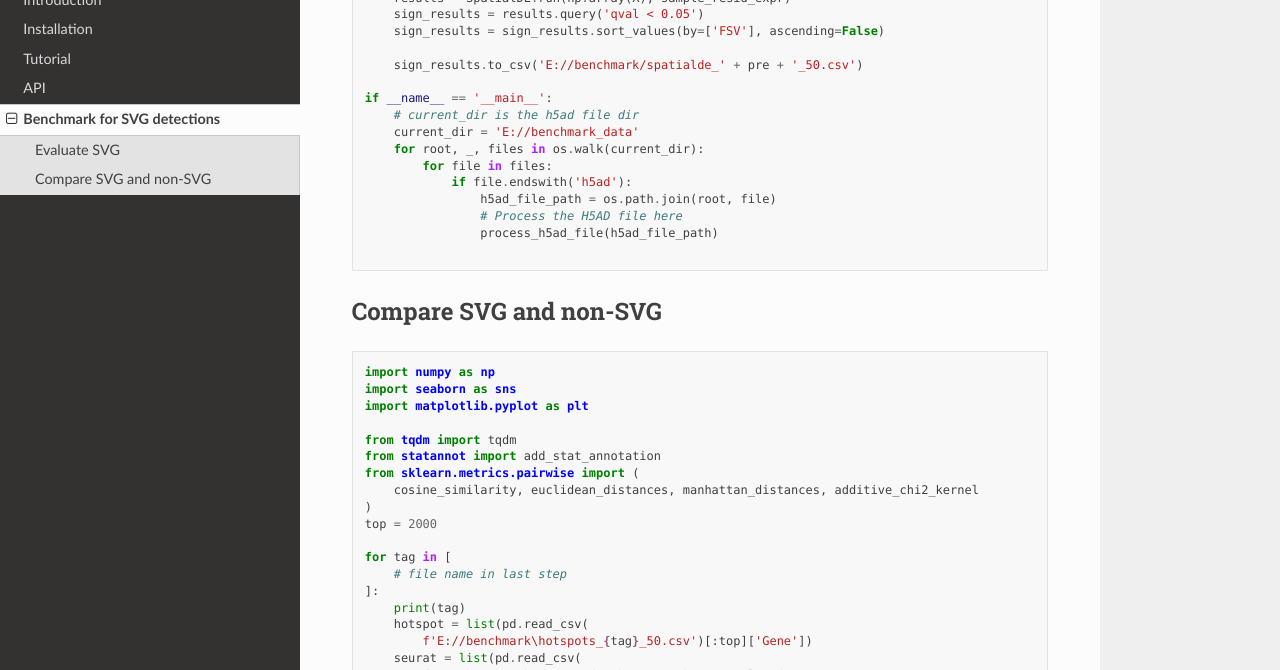
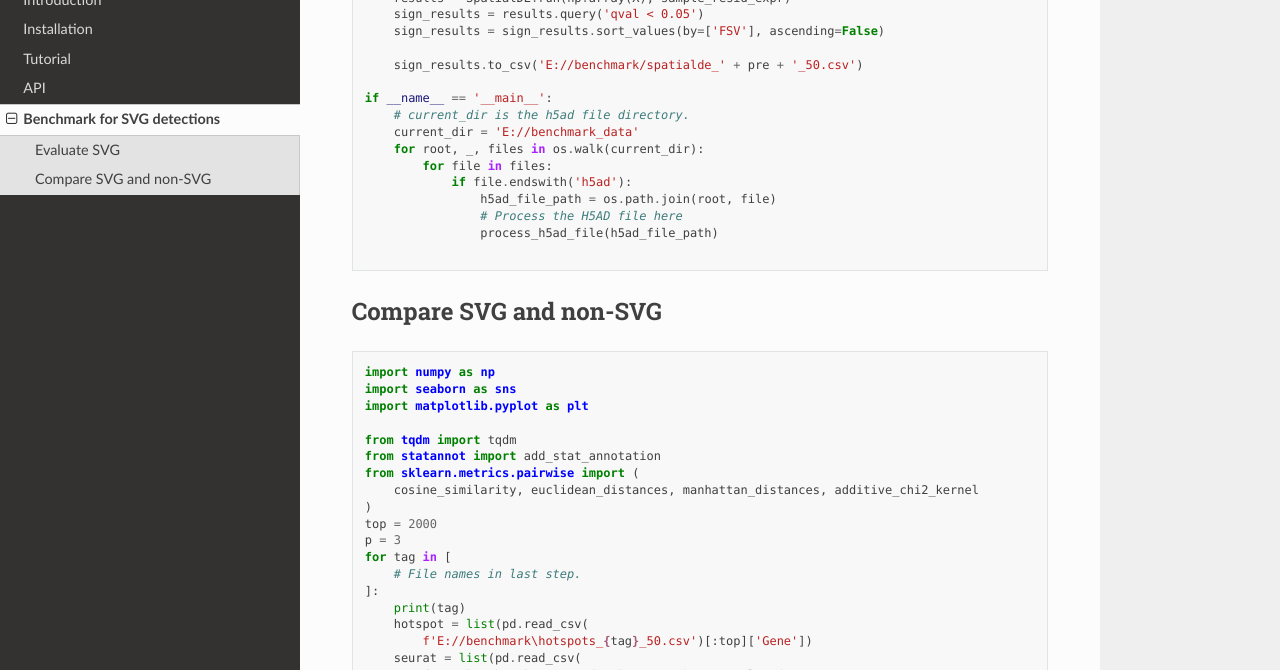
Before and after one commit to PSSUN/STMinerDoc, a Sphinx documentation site: the page built from source/Benchmark/Benchmark.md, in a window 1280 px wide and 1400 px high, scrolled down 1179 px. Shown: the part 152-822 px from the top of the window. Built offline with Sphinx 7.4.7 and the Read the Docs theme 2.0.0, drawn with Linux system fonts in a browser that asks for light colours.

Commit message:
Update Benchmark.md

```diff
--- a/source/Benchmark/Benchmark.md
+++ b/source/Benchmark/Benchmark.md
@@ -75,7 +75,7 @@ def spatial_de_svg(file):
     sign_results.to_csv('E://benchmark/spatialde_' + pre + '_50.csv')
 
 if __name__ == '__main__':
-    # current_dir is the h5ad file dir
+    # current_dir is the h5ad file directory.
     current_dir = 'E://benchmark_data'
     for root, _, files in os.walk(current_dir):
         for file in files:
@@ -99,9 +99,9 @@ from sklearn.metrics.pairwise import (
     cosine_similarity, euclidean_distances, manhattan_distances, additive_chi2_kernel
 )
 top = 2000
-
+p = 3
 for tag in [
-    # file name in last step
+    # File names in last step.
 ]:
     print(tag)
     hotspot = list(pd.read_csv(
```
Also changed, not shown: other parts of source/Benchmark/Benchmark.md (+0 -4 lines).
